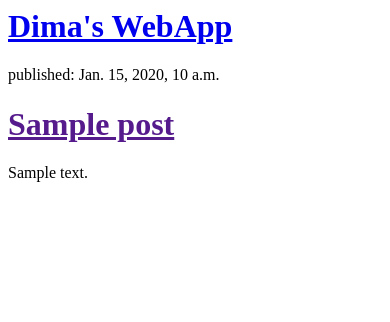
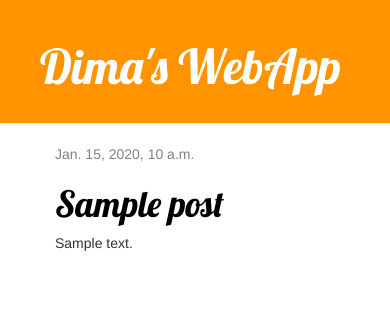
Before and after one commit to dimazap/app, a Django app: template app/templates/app/post_list.html in a window 390 px wide. Shown: the top 322 px of the page. Run offline with Django 3.2, Linux system fonts and the light colour scheme; the template is opened without the code that fills it: values that come from a table or form of the project are taken from there, others are empty; tables that the repository leaves empty hold one stand-in row (values such as "Sample post"); some libraries are stand-ins or nearby versions.

Commit message:
Added view and template for detailed blog post as well as CSS for the site.

```diff
--- /dev/null
+++ b/app/static/css/app.css
@@ -0,0 +1,46 @@
+.page-header {
+    background-color: #ff9400;
+    margin-top: 0;
+    padding: 20px 20px 20px 40px;
+}
+
+.page-header h1, .page-header h1 a, .page-header h1 a:visited, .page-header h1 a:active {
+    color: #ffffff;
+    font-size: 36pt;
+    text-decoration: none;
+}
+
+.content {
+    margin-left: 40px;
+}
+
+h1, h2, h3, h4 {
+    font-family: 'Lobster', cursive;
+}
+
+.date {
+    color: #828282;
+}
+
+.save {
+    float: right;
+}
+
+.post-form textarea, .post-form input {
+    width: 100%;
+}
+
+.top-menu, .top-menu:hover, .top-menu:visited {
+    color: #ffffff;
+    float: right;
+    font-size: 26pt;
+    margin-right: 20px;
+}
+
+.post {
+    margin-bottom: 70px;
+}
+
+.post h1 a, .post h1 a:visited {
+    color: #000000;
+}
--- /dev/null
+++ b/app/templates/app/base.html
@@ -0,0 +1,23 @@
+{% load static %}
+<html>
+    <head>
+        <title>Dima's WebApp</title>
+        <link rel="stylesheet" href="//maxcdn.bootstrapcdn.com/bootstrap/3.2.0/css/bootstrap.min.css">
+        <link rel="stylesheet" href="//maxcdn.bootstrapcdn.com/bootstrap/3.2.0/css/bootstrap-theme.min.css">
+        <link href='//fonts.googleapis.com/css?family=Lobster&subset=latin,latin-ext' rel='stylesheet' type='text/css'>
+        <link rel="stylesheet" href="{% static 'css/app.css' %}">
+    </head>
+    <body>
+        <div class="page-header">
+            <h1><a href="/">Dima's WebApp</a></h1>
+        </div>
+        <div class="content container">
+            <div class="row">
+                <div class="col-md-8">
+                {% block content %}
+                {% endblock %}
+                </div>
+            </div>
+        </div>
+    </body>
+</html>
--- a/app/templates/app/post_list.html
+++ b/app/templates/app/post_list.html
@@ -1,18 +1,13 @@
-<html>
-    <head>
-        <title>Dima's app</title>
-    </head>
-    <body>
-        <div>
-            <h1><a href="/">Dima's WebApp</a></h1>
+{% extends 'app/base.html' %}
+
+{% block content %}
+    {% for post in posts %}
+        <div class="post">
+            <div class="date">
+                {{ post.published_date }}
+            </div>
+            <h1><a href="{% url 'post_detail' pk=post.pk %}">{{ post.title }}</a></h1>
+            <p>{{ post.text|linebreaksbr }}</p>
         </div>
-
-        {% for post in posts %}
-            <div>
-                <p>published: {{ post.published_date }}</p>
-                <h1><a href="">{{ post.title }}</a></h1>
-                <p>{{ post.text|linebreaksbr }}</p>
-            </div>
-        {% endfor %}
-    </body>
-</html>
+    {% endfor %}
+{% endblock %}
--- a/app/urls.py
+++ b/app/urls.py
@@ -3,4 +3,5 @@ from . import views
 
 urlpatterns = [
     url(r'^$', views.post_list, name='post_list'),
+    url(r'^post/(?P<pk>\d+)/$', views.post_detail, name='post_detail'),
 ]
--- a/app/views.py
+++ b/app/views.py
@@ -1,8 +1,13 @@
 from django.shortcuts import render
 from django.utils import timezone
 from .models import Post
+from django.shortcuts import render, get_object_or_404
 
 # Create your views here.
 def post_list(request):
     posts = Post.objects.filter(published_date__lte=timezone.now()).order_by('published_date')
     return render(request, 'app/post_list.html', {'posts': posts})
+
+def post_detail(request, pk):
+    post = get_object_or_404(Post, pk=pk)
+    return render(request, 'app/post_detail.html', {'post': post})
```
Also changed, not shown: app/templates/app/post_detail.html (added, +13 -0 lines).
